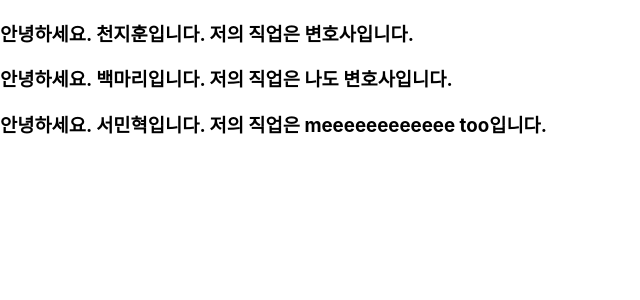
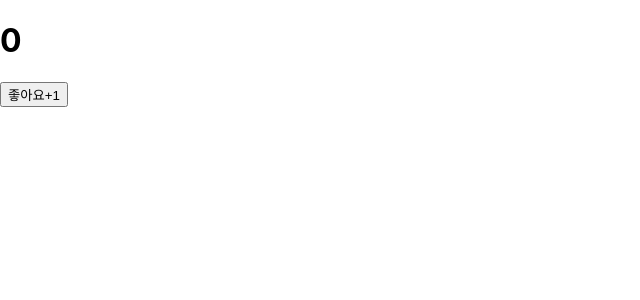
Before and after one commit to fds2236/KH_React, a React (Create React App) app: page / in a window 1280 px wide. Shown: the top 300 px of the page, without its empty margins (0-640 px from the left). Built offline with nearby package versions, Linux system fonts and the light colour scheme.

Commit message:
Prop, ClassComp

```diff
--- /dev/null
+++ b/src/2022_10_13/ClassComp.js
@@ -0,0 +1,12 @@
+import {Component} from 'react';
+class ClassComp extends Component{
+    render() {
+        const name = "곰돌이";
+        return (
+            <div>
+                {name}
+            </div>
+        );
+    }
+}
+export default ClassComp;
--- /dev/null
+++ b/src/2022_10_13/Comment.js
@@ -0,0 +1,17 @@
+const formatDate = (date) => {
+    return date.toLocaleDateString();
+}
+const Comment = (props) => {
+    return (
+        <div>
+            <div>
+                <p>test</p>
+                <img src={props.author.avatarUrl} alt={props.author.name}/>
+                <div>{props.author.name}</div>
+            </div>
+            <div>{props.text}</div>
+            <div>{formatDate(props.date)}</div>
+        </div>
+    )
+}
+export default Comment;
--- /dev/null
+++ b/src/2022_10_13/Counter.js
@@ -0,0 +1,22 @@
+import { Component } from "react";
+
+class Counter extends Component{
+constructor(props) {
+    super(props);
+    // state의 초기값 설정
+    // .setState는 내장되어 있음
+    this.state = {
+        number: 0
+    };
+}
+    render(){
+        const {number} = this.state;
+        return(
+            <div>
+                <h1>{number}</h1>
+                <button onClick={()=>{this.setState({number:number+1})}}>좋아요+1</button>
+            </div>
+        )
+    }
+}
+export default Counter
--- a/src/2022_10_13/WelcomProp.js
+++ b/src/2022_10_13/WelcomProp.js
@@ -1,11 +1,31 @@
 // ()안에 매개변수 들어올 수 있음
-// porps => 데이터의 덩어리
+// props => 데이터의 덩어리
 // props를 쓸 때 WelcomeProp자리의 이름은 항상 대문자로 시작해야함
 function WelcomeProp(props) {
+    // 두번째 방식(구조분해, 비구조화 할당)
+    // props 하나의 덩어리를 각각의 변수에 쪼개서 나누어 담는 것
+    // 순서는 상관없음
+    const {name, job, font, children, color} = props;
     return (
+
+        // 첫번째 방식(그냥 return문으로 다 불러오기)
+        // <div>
+        // <h3 style={{color:props.color, fontSize:props.font}}>안녕하세요.
+        // {props.name}입니다. 저의 직업은 {props.job}입니다.{props.children}</h3>
+        // </div>
+
+        // 두번째 방식(구조분해)
         <div>
-        <h3>안녕하세요. {props.name}입니다. 저의 직업은 {props.jobs}입니다.</h3>
+            <h3 style={{color:color, fontSize:font}}>안녕하세요.
+            {name}입니다. 저의 직업은 {job}입니다.{children}</h3>
         </div>
     )
 }
+
+WelcomeProp.defaultProps = {
+    name : "익명",
+    job : "무직",
+    color : "black",
+    font: "2em"
+}
 export default WelcomeProp;
--- a/src/App.js
+++ b/src/App.js
@@ -1,5 +1,33 @@
+import Comment from './2022_10_13/Comment';
 import WelcomeProp from './2022_10_13/WelcomProp';
 import './App.css';
+const comment = {
+    date : new Date(),
+    text : "I hope you enjoy learning React!!!",
+    author : {
+        name : "Hello Kitty",
+        avatarUrl : "http://placekitten.com/g/64/64"
+    }
+}
+
+
+function App() {
+    return(
+        <div>
+            <Comment
+            date={comment.date}
+            text={comment.text}
+            author={comment.author}
+            />
+        </div>
+    )
+}
+export default App;
+
+
+
+
+
 // // 원래 클래스였던 부분인데 작년부터 함수형 프로그램으로 바뀜
 // function App() {
 // const name = "곰돌이사육사";
@@ -18,13 +46,14 @@ import './App.css';
 
 
 // WelcomProp호출
-function App(){
-    return (
-        <div>
-            <WelcomeProp name="천지훈" jobs = "변호사"/>
-            <WelcomeProp name="백마리" jobs = "나도 변호사"/>
-            <WelcomeProp name="서민혁" jobs = "meeeeeeeeeeee too"/>
-            </div>
-    );
-}
-export default App;
+// function App(){
+//     return (
+//         <div>
+//             <WelcomeProp name="정은종" job = "개발자" color = "skyblue" font="1.2em">props.children에 해당</WelcomeProp>
+//             <WelcomeProp name="백마리" job = "변호사" color = "pink" font="1.5em">OKOK</WelcomeProp>
+//             <WelcomeProp name="서민혁" job = "meeeeeeeeeeee too" color = "lightgrey" font="1.8em"/>
+//             <WelcomeProp />
+//             </div>
+//     );
+// }
+// export default App;
--- a/src/index.js
+++ b/src/index.js
@@ -1,11 +1,15 @@
 import React from 'react';
 import ReactDOM from 'react-dom/client';
+import ClassComp from './2022_10_13/ClassComp';
+import Counter from './2022_10_13/Counter';
 import App from './App';
 import './index.css';
 const root = ReactDOM.createRoot(document.getElementById('root'));
 root.render(
   // SampleJSX 태그에 /는 닫힘태그
   <React.StrictMode>
-    <App/>
+    {/* <App/> */}
+    {/* <ClassComp/> */}
+    <Counter/>
   </React.StrictMode>
 );
```
